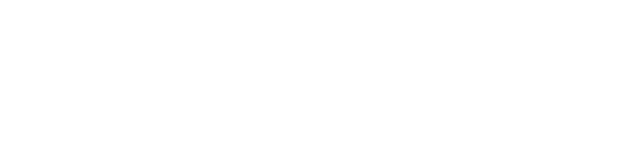
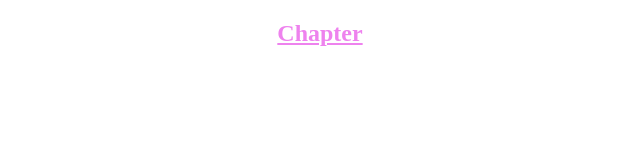
Before and after one commit to IXB-Samarqandskiy/qizil-sapkacha, a plain HTML site: page index.html in a window 1280 px wide. Shown: the whole page, without its empty margins (320-960 px from the left). Drawn offline with Linux system fonts and the light colour scheme.

Commit message:
feat: body

```diff
--- a/index.html
+++ b/index.html
@@ -5,7 +5,12 @@
     <meta name="viewport" content="width=device-width, initial-scale=1.0">
     <title>Qizil shapkacha</title>
 </head>
-<body>
+<body style="color: violet;text-align: center;">
+    <h2>
+        <u>
+            Chapter
+        </u>
+    </h2>
 
 </body>
 </html>
```
